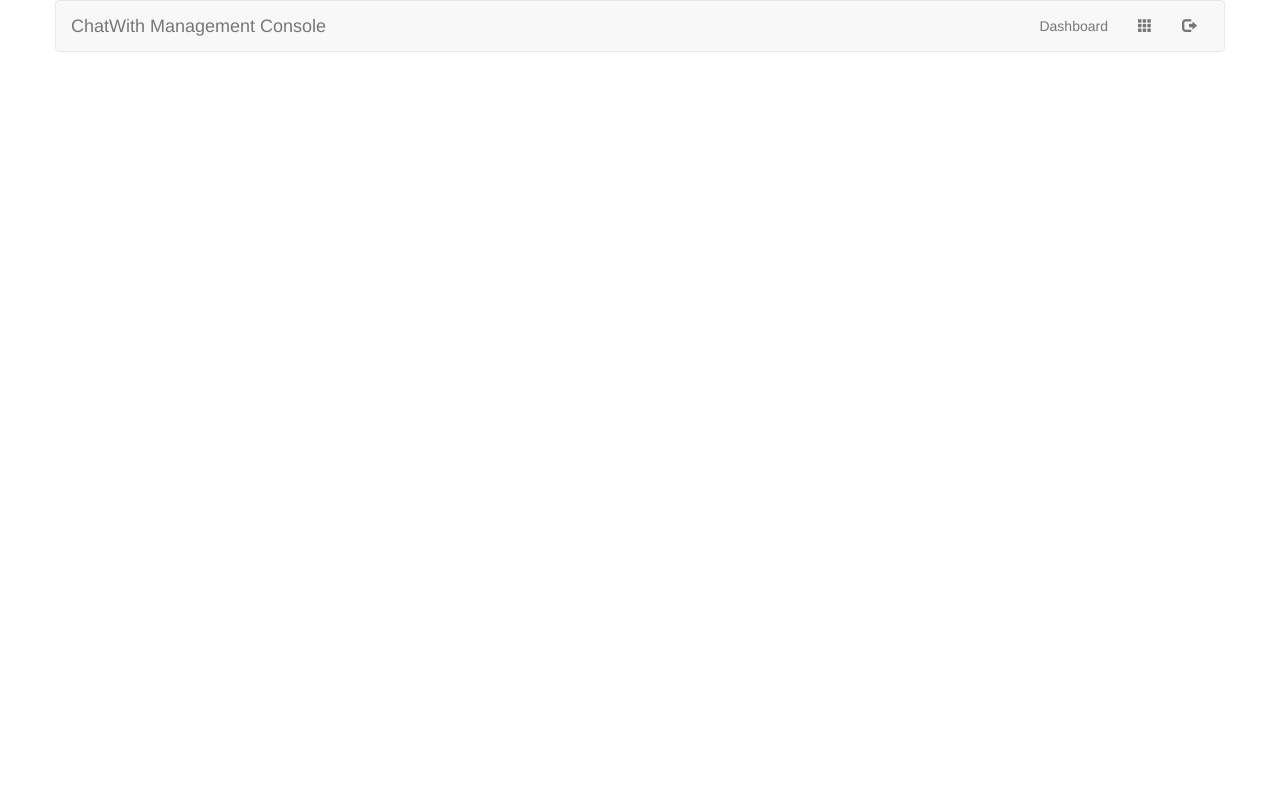
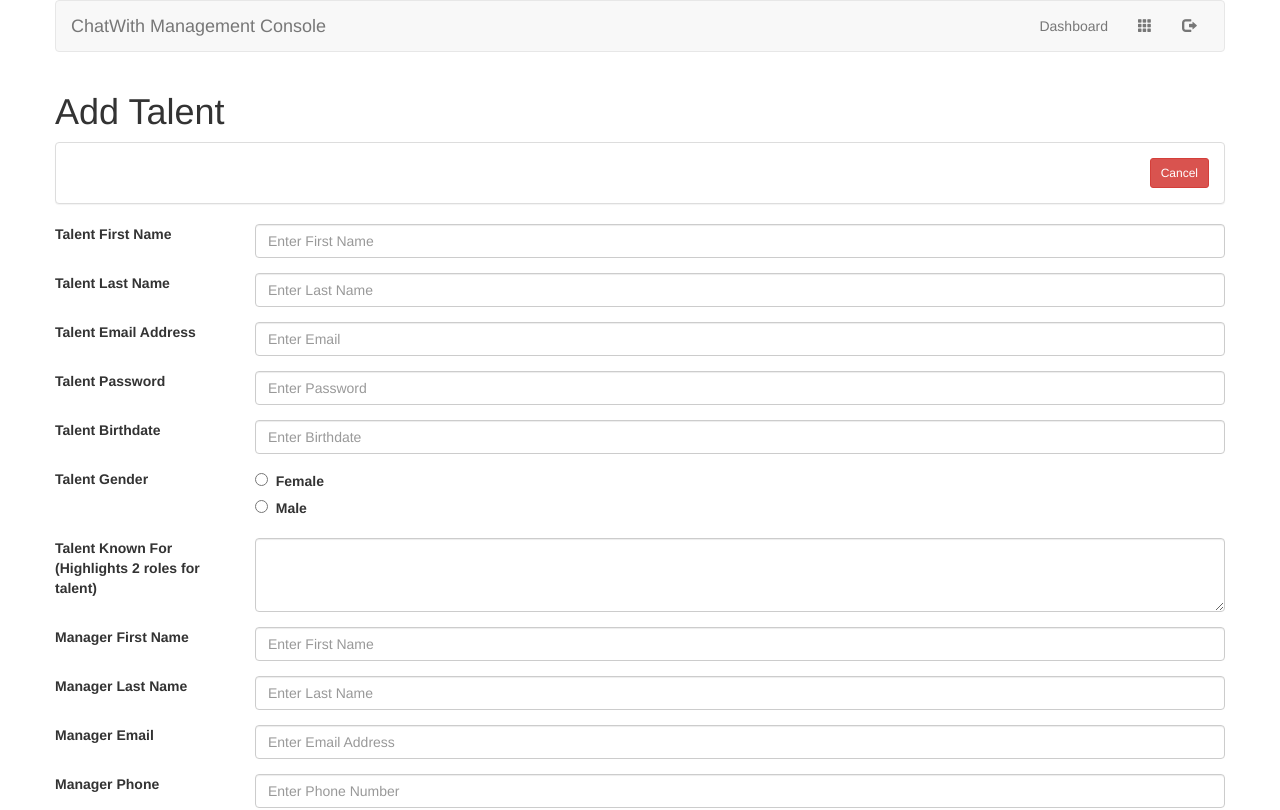
Before and after one commit to bdinteractive/react-chat-customer, a React app: page /app/talent-add in a window 1280 px wide. Shown: the top 810 px of the page. Built offline with nearby package versions, Linux system fonts and the light colour scheme; sample sign-in values are in the browser's storage.

Commit message:
Added the ability to Add Talent. Calls API and redirects or messages based on response.

```diff
--- a/src/app/index.js
+++ b/src/app/index.js
@@ -5,6 +5,9 @@ import { BrowserRouter as Router, Route } from 'react-router-dom';
 import { Header } from "../components/Header";
 import { Login } from "../views/Login";
 import { Home } from "../views/Home";
+import { Talent } from "../views/Talent";
+import { TalentAdd } from "../components/Talent//TalentAdd";
+import { TalentAdded } from "../components/Talent//TalentAdded";
 
 class App extends React.Component {
     render() {
@@ -15,6 +18,9 @@ class App extends React.Component {
                         <Route exact path="/" component={Login} />
                         <Route path="/app" component={Header} />
                         <Route exact path="/app/dashboard" component={Home} />
+                        <Route exact path="/app/talent" component={Talent} />
+                        <Route exact path="/app/talent-add" component={TalentAdd} />
+                        <Route exact path="/app/talent-added" component={TalentAdded} />
                     </div>
                 </div>
             </Router>
--- a/src/components/Header.js
+++ b/src/components/Header.js
@@ -2,7 +2,6 @@ import React from "react";
 import { Link } from 'react-router-dom';
 import Bootstrap from "bootstrap";
 import { Redirect } from 'react-router-dom';
-
 
 export class Header extends React.Component {
     handleLogout(event) {
@@ -29,7 +28,7 @@ export class Header extends React.Component {
                                         <span className="icon-bar"></span>
                                         <span className="icon-bar"></span>
                                     </button>
-                                    <Link to="/" className="navbar-brand" href="#">ChatWith Management Console</Link>
+                                    <Link to="/" className="navbar-brand">ChatWith Management Console</Link>
                                 </div>
                                 <div className="collapse navbar-collapse" id="bs-example-navbar-collapse-1">
                                     <ul className="nav navbar-nav navbar-right">
@@ -39,15 +38,15 @@ export class Header extends React.Component {
                                                 <span className="glyphicon glyphicon-th" aria-hidden="true"></span>
                                             </a>
                                             <ul className="dropdown-menu">
-                                                <li><Link to="/orders">Orders</Link></li>
-                                                <li><Link to="/payouts">Payouts</Link></li>
-                                                <li><Link to="/reported-content">Reported Content</Link></li>
-                                                <li><Link to="/fans">Fans (Users)</Link></li>
-                                                <li><Link to="/talent">Talent</Link></li>
-                                                <li><Link to="/one-on-one">One-On-One ChatWith</Link></li>
-                                                <li><Link to="/promo-code">Promo Code</Link></li>
-                                                <li><Link to="/ads">Ads</Link></li>
-                                                <li><Link to="/featured-content">Featured Content</Link></li>
+                                                <li><Link to="/app/orders">Orders</Link></li>
+                                                <li><Link to="/app/payouts">Payouts</Link></li>
+                                                <li><Link to="/app/reported-content">Reported Content</Link></li>
+                                                <li><Link to="/app/fans">Fans (Users)</Link></li>
+                                                <li><Link to="/app/talent">Talent</Link></li>
+                                                <li><Link to="/app/one-on-one">One-On-One ChatWith</Link></li>
+                                                <li><Link to="/app/promo-code">Promo Code</Link></li>
+                                                <li><Link to="/app/ads">Ads</Link></li>
+                                                <li><Link to="/app/featured-content">Featured Content</Link></li>
                                             </ul>
                                         </li>
                                         <li><a href="#" onClick={this.handleLogout.bind(this)}><span className="glyphicon glyphicon-log-out" aria-hidden="true"></span></a></li>
--- a/src/components/LoginForm.js
+++ b/src/components/LoginForm.js
@@ -20,7 +20,11 @@ export class LoginForm extends React.Component {
         .post('http://www.api.getchatwith.com/api/AuthenticateAppAdmin')
         .send({EmailAddress: this.state.username, Password: this.state.password})
         .end((Error, Response) => {
-            if(Error) { this.setState({errorMessage: "Authentication Failed"}); return; }
+            console.log('error', Error);
+            if(Error) {
+                this.setState({errorMessage: "Authentication Failed"});
+                return;
+            }
             localStorage.setItem('token', Response.body.Response.Token);
             this.props.onSuccessfulLogin();
         });
--- a/src/components/TalentAdd.js
+++ b/src/components/Talent/TalentAdd.js
@@ -1,7 +1,51 @@
 import React from "react";
-import { Link } from 'react-router-dom';
+import { Link, Redirect } from 'react-router-dom';
+import superagent from "superagent";
 
 export class TalentAdd extends React.Component {
+    constructor() {
+        super();
+        this.state = {
+            emailAddress: "",
+            password: "",
+            Name: "",
+            categoryId: "",
+            errorMessage: ""
+        }
+    }
+    handleEmailAddressChanged(event) {
+        this.setState({emailAddress: event.target.value});
+    }
+    handleNameChanged(event) {
+        this.setState({name: event.target.value});
+    }
+    handlePasswordChanged(event) {
+        this.setState({password: event.target.value});
+    }
+    submitForm(event) {
+        console.log('Submit Form');
+        event.preventDefault();
+        superagent
+        .post('http://www.api.getchatwith.com/api/CreateAppTalent')
+        .send({
+            EmailAddress: this.state.emailAddress,
+            Password: this.state.password,
+            Name: this.state.name,
+            CategoryId: this.state.categoryId
+        })
+        .end((err, res) => {
+            // console.log('err ', err);
+            // console.log('res ', res);
+            // console.log('res.body.Error ', res.body.Error);
+            if(res.body.Error) {
+                // console.log('Error!!! ', res.body.Error);
+                this.setState({errorMessage: res.body.Response});
+                return;
+            }
+            console.log('Res', res.body.Response);
+            this.props.history.push('/app/talent-added');
+        });
+    }
     render() {
         return(
             <div className="row">
@@ -10,17 +54,34 @@ export class TalentAdd extends React.Component {
                 </div>
 
                 <div className="col-12">
-                    <div className="btn-group" role="group">
-                        <Link className="btn btn-default btn-sm" to="/talent">Cancel and Return to Talent</Link>
+                    <div className="panel panel-default">
+                        <div className="panel-body text-right">
+                            <div className="btn-group" role="group">
+                                <Link className="btn btn-danger btn-sm" to="/app/talent">Cancel</Link>
+                            </div>
+                        </div>
                     </div>
                 </div>
 
+                {this.state.errorMessage &&
+                    <div className="alert alert-danger">
+                        <strong>Error:</strong> {this.state.errorMessage}
+                    </div>
+                }
+
                 <div className="col-12">
-                    <form>
+                    <form onSubmit={this.submitForm.bind(this)}>
                         <div className="form-group row">
                             <label className="col-sm-2 col-form-label">Talent First Name</label>
                             <div className="col-sm-10">
-                                <input className="form-control" type="text" id="talent_first_name" placeholder="Enter First Name"/>
+                                <input
+                                    type="text"
+                                    className="form-control"
+                                    id="talent_first_name"
+                                    placeholder="Enter First Name"
+                                    value={this.state.name}
+                                    onChange={this.handleNameChanged.bind(this)}
+                                />
                             </div>
                         </div>
 
@@ -34,14 +95,28 @@ export class TalentAdd extends React.Component {
                         <div className="form-group row">
                             <label className="col-sm-2 col-form-label">Talent Email Address</label>
                             <div className="col-sm-10">
-                                <input type="email" className="form-control" id="talent_email" placeholder="Enter Email"/>
+                                <input
+                                    type="email"
+                                    className="form-control"
+                                    id="talent_email"
+                                    placeholder="Enter Email"
+                                    value={this.state.emailAddress}
+                                    onChange={this.handleEmailAddressChanged.bind(this)}
+                                />
                             </div>
                         </div>
 
                         <div className="form-group row">
                             <label className="col-sm-2 col-form-label">Talent Password</label>
                             <div className="col-sm-10">
-                                <input className="form-control" type="password" id="talent_password" placeholder="Enter Password"/>
+                                <input
+                                    type="password"
+                                    className="form-control"
+                                    id="talent_password"
+                                    placeholder="Enter Password"
+                                    value={this.state.password}
+                                    onChange={this.handlePasswordChanged.bind(this)}
+                                />
                             </div>
                         </div>
 
@@ -152,8 +227,14 @@ export class TalentAdd extends React.Component {
                             </div>
                         </div>
 
-                        <button type="submit" className="btn btn-danger">Cancel</button>
+                        {this.state.errorMessage &&
+                            <div className="alert alert-danger">
+                                <strong>Error:</strong> {this.state.errorMessage}
+                            </div>
+                        }
+                        <button type="text" className="btn btn-danger">Cancel</button>
                         <button type="submit" className="btn btn-primary">Submit</button>
+
                     </form>
                 </div>
 
--- /dev/null
+++ b/src/components/Talent/TalentAdded.js
@@ -0,0 +1,24 @@
+import React from "react";
+import { Link } from 'react-router-dom';
+
+export class TalentAdded extends React.Component {
+    render() {
+        return(
+            <div className="row">
+
+                <div className="col-12">
+                    <div className="panel panel-default">
+                        <div className="panel-body text-center">
+                            <h1>Talent Added!</h1>
+                            <div className="btn-group" role="group">
+                                <Link className="btn btn-primary btn-sm" to="/app/talent">Return to Talent</Link>
+                                <Link className="btn btn-info btn-sm" to="/app/talent-add">Add Talent</Link>
+                            </div>
+                        </div>
+                    </div>
+                </div>
+
+            </div>
+        );
+    }
+}
--- a/src/components/Talent.js
+++ b/src/views/Talent.js
@@ -1,5 +1,5 @@
 import React from "react";
-import { Link } from 'react-router-dom';
+import { Route, Link } from 'react-router-dom';
 
 export class Talent extends React.Component {
     render() {
@@ -10,8 +10,12 @@ export class Talent extends React.Component {
                 </div>
 
                 <div className="col-12">
-                    <div className="btn-group" role="group">
-                        <Link className="btn btn-default btn-sm" to="/talent-add">Add Talent</Link>
+                    <div className="panel panel-default">
+                        <div className="panel-body text-right">
+                            <div className="btn-group" role="group">
+                                <Link className="btn btn-info btn-sm" to="/app/talent-add">Add Talent</Link>
+                            </div>
+                        </div>
                     </div>
                 </div>
 
```
Also changed, not shown: src/views/Home.js (+10 -1 lines), src/components/Common/TextFieldGroup.js (renamed from src/components/TextFieldGroup.js).
